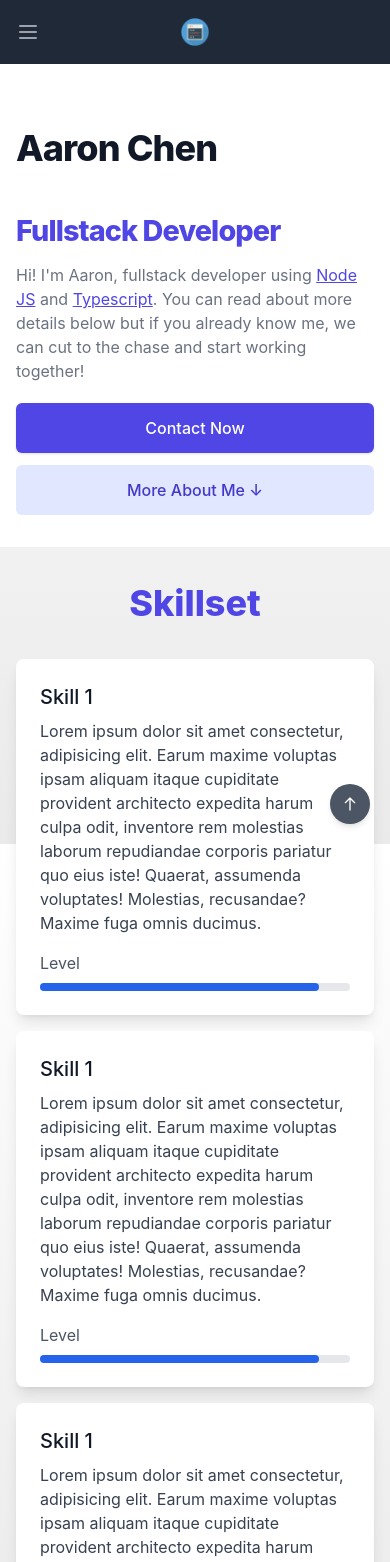
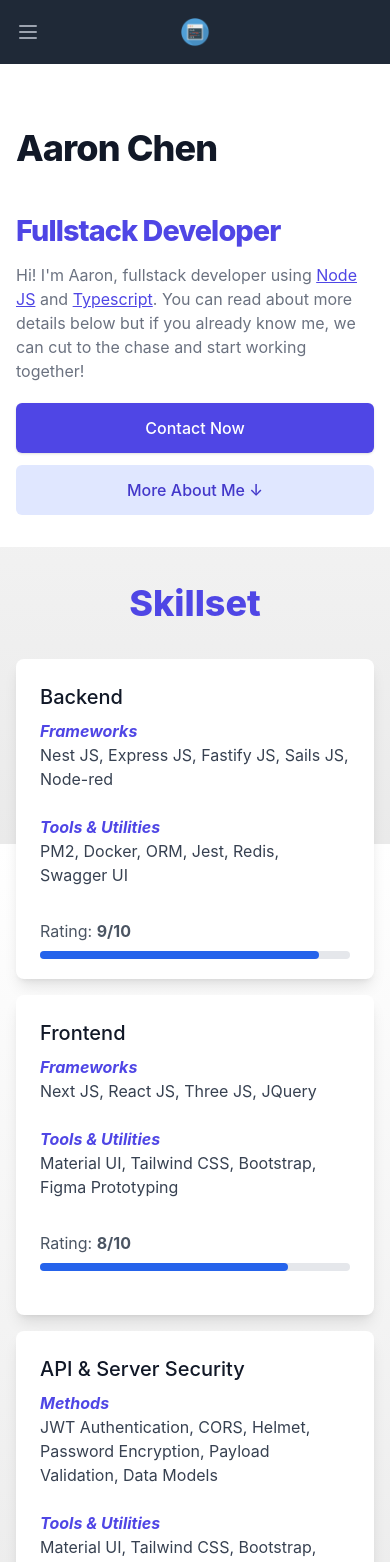
Before and after one commit to Aaronkst/next-js, a Next.js app: page / in a window 390 px wide. Shown: the top 1562 px of the page. Built offline with nearby package versions, Linux system fonts and the light colour scheme; a web font is replaced by a local one.

Commit message:
TODO: Fix Hydration Error

```diff
--- a/src/components/BackToTop.tsx
+++ b/src/components/BackToTop.tsx
@@ -18,9 +18,9 @@ const BackToTop = ({ showButton }: Props): JSX.Element => {
         <button
           onClick={scrollToTop}
           type="button"
-          className="inline-block p-3 bg-gray-600 text-white font-medium text-xs leading-tight uppercase rounded-full shadow-md hover:bg-gray-700 hover:shadow-lg focus:bg-gray-700 focus:shadow-lg focus:outline-none focus:ring-0 active:bg-gray-800 active:shadow-lg transition duration-150 ease-in-out bottom-5 right-5 fixed z-50"
+          className="inline-block p-3 bg-pink-600 text-white font-medium text-xs leading-tight uppercase rounded-full shadow-md hover:bg-pink-700 hover:shadow-lg focus:bg-pink-700 focus:shadow-lg focus:outline-none focus:ring-0 active:bg-pink-800 active:shadow-lg transition duration-150 ease-in-out bottom-5 right-5 fixed z-50"
         >
-          <ArrowUpIcon className="w-4 h-4" />
+          <ArrowUpIcon className="w-7 h-7" />
         </button>
       )}
     </>
--- a/src/components/Card.tsx
+++ b/src/components/Card.tsx
@@ -1,9 +1,14 @@
 import Image, { StaticImageData } from "next/image";
+
+type ISkillDesc = {
+  title: string;
+  text: string;
+};
 
 type ISkillCard = {
   skill: {
     name: string;
-    description: string;
+    description: Array<ISkillDesc>;
     level: number;
   };
   image: string | StaticImageData;
@@ -12,13 +17,13 @@ type ISkillCard = {
 const SkillCard = ({ skill, image }: ISkillCard): JSX.Element => {
   return (
     <div className="flex justify-center">
-      <div className="flex flex-col lg:flex-row w-full rounded-lg bg-white shadow-lg">
+      <div className="flex flex-col lg:flex-row w-full rounded-lg bg-white shadow-lg h-80">
         <div className="hidden lg:block flex-none">
           <Image
             className="rounded-t-lg lg:rounded-none lg:rounded-l-lg"
             src={image}
-            width={200}
-            height={200}
+            width={150}
+            height={150}
             alt=""
           />
         </div>
@@ -27,8 +32,22 @@ const SkillCard = ({ skill, image }: ISkillCard): JSX.Element => {
           <h5 className="text-gray-900 text-xl font-medium mb-2">
             {skill.name}
           </h5>
-          <p className="text-gray-700 text-base mb-4">{skill.description}</p>
-          <p className="text-gray-600 mb-2">Level</p>
+          <p className="text-gray-700 text-base mb-2">
+            {skill.description.map((description, index) => {
+              return (
+                <p key={index}>
+                  <em className="text-indigo-600 font-bold flex items-center">
+                    {description.title}
+                  </em>
+                  <span className="block">{description.text}</span>
+                  <br />
+                </p>
+              );
+            })}
+          </p>
+          <p className="text-gray-600 mb-2">
+            Rating: <strong>{skill.level}/10</strong>
+          </p>
           <div className="w-full bg-gray-200 h-2 rounded-lg">
             <div
               className="bg-blue-600 h-2 rounded-lg"
--- a/src/pages/_app.tsx
+++ b/src/pages/_app.tsx
@@ -8,10 +8,10 @@ function MyApp({ Component, pageProps }: AppProps) {
 
   useEffect(() => {
     window.addEventListener("scroll", () => {
-      if (window.pageYOffset > 300 && !showButton) {
+      if (window.pageYOffset > 300) {
         setShowButton(true);
       } else {
-        if (showButton) setShowButton(false);
+        setShowButton(false);
       }
     });
   }, []);
--- a/src/sections/Skillset.tsx
+++ b/src/sections/Skillset.tsx
@@ -6,46 +6,70 @@ import imgCoding from "../images/coding.png";
 const skillsets = [
   {
     skill: {
-      name: "Skill 1",
-      description:
-        "Lorem ipsum dolor sit amet consectetur, adipisicing elit. Earum maxime voluptas ipsam aliquam itaque cupiditate provident architecto expedita harum culpa odit, inventore rem molestias laborum repudiandae corporis pariatur quo eius iste! Quaerat, assumenda voluptates! Molestias, recusandae? Maxime fuga omnis ducimus.",
+      name: "Backend",
+      description: [
+        {
+          title: "Frameworks",
+          text: "Nest JS, Express JS, Fastify JS, Sails JS, Node-red",
+        },
+        {
+          title: "Tools & Utilities",
+          text: "PM2, Docker, ORM, Jest, Redis, Swagger UI",
+        },
+      ],
       level: 9,
     },
     image: imgCoding,
   },
   {
     skill: {
-      name: "Skill 1",
-      description:
-        "Lorem ipsum dolor sit amet consectetur, adipisicing elit. Earum maxime voluptas ipsam aliquam itaque cupiditate provident architecto expedita harum culpa odit, inventore rem molestias laborum repudiandae corporis pariatur quo eius iste! Quaerat, assumenda voluptates! Molestias, recusandae? Maxime fuga omnis ducimus.",
-      level: 9,
+      name: "Frontend",
+      description: [
+        {
+          title: "Frameworks",
+          text: "Next JS, React JS, Three JS, JQuery",
+        },
+        {
+          title: "Tools & Utilities",
+          text: "Material UI, Tailwind CSS, Bootstrap, Figma Prototyping",
+        },
+      ],
+
+      level: 8,
     },
     image: imgCoding,
   },
   {
     skill: {
-      name: "Skill 1",
-      description:
-        "Lorem ipsum dolor sit amet consectetur, adipisicing elit. Earum maxime voluptas ipsam aliquam itaque cupiditate provident architecto expedita harum culpa odit, inventore rem molestias laborum repudiandae corporis pariatur quo eius iste! Quaerat, assumenda voluptates! Molestias, recusandae? Maxime fuga omnis ducimus.",
-      level: 9,
+      name: "API & Server Security",
+      description: [
+        {
+          title: "Methods",
+          text: "JWT Authentication, CORS, Helmet, Password Encryption, Payload Validation, Data Models",
+        },
+        {
+          title: "Tools & Utilities",
+          text: "Material UI, Tailwind CSS, Bootstrap, Figma Prototyping",
+        },
+      ],
+      level: 8,
     },
     image: imgCoding,
   },
   {
     skill: {
-      name: "Skill 1",
-      description:
-        "Lorem ipsum dolor sit amet consectetur, adipisicing elit. Earum maxime voluptas ipsam aliquam itaque cupiditate provident architecto expedita harum culpa odit, inventore rem molestias laborum repudiandae corporis pariatur quo eius iste! Quaerat, assumenda voluptates! Molestias, recusandae? Maxime fuga omnis ducimus.",
+      name: "Database",
+      description: [
+        {
+          title: "Types & Brands",
+          text: "Mongodb, Firebase Firestore, Postgres SQL, MySQL",
+        },
+        {
+          title: "Tools & Utilities",
+          text: "TypeORM, Data Serialization, Document Models & Methods",
+        },
+      ],
       level: 9,
-    },
-    image: imgCoding,
-  },
-  {
-    skill: {
-      name: "Skill 1",
-      description:
-        "Lorem ipsum dolor sit amet consectetur, adipisicing elit. Earum maxime voluptas ipsam aliquam itaque cupiditate provident architecto expedita harum culpa odit, inventore rem molestias laborum repudiandae corporis pariatur quo eius iste! Quaerat, assumenda voluptates! Molestias, recusandae? Maxime fuga omnis ducimus.",
-      level: 2,
     },
     image: imgCoding,
   },
--- a/src/styles/main.css
+++ b/src/styles/main.css
@@ -734,72 +734,84 @@ video {
   display: none;
 }
 
+.h-7 {
+  height: 1.75rem;
+}
+
+.h-80 {
+  height: 20rem;
+}
+
+.h-2 {
+  height: 0.5rem;
+}
+
+.h-56 {
+  height: 14rem;
+}
+
+.h-3 {
+  height: 0.75rem;
+}
+
+.h-full {
+  height: 100%;
+}
+
+.h-8 {
+  height: 2rem;
+}
+
+.h-5 {
+  height: 1.25rem;
+}
+
+.h-16 {
+  height: 4rem;
+}
+
+.h-6 {
+  height: 1.5rem;
+}
+
 .h-4 {
   height: 1rem;
 }
 
-.h-2 {
-  height: 0.5rem;
-}
-
-.h-56 {
-  height: 14rem;
-}
-
-.h-3 {
-  height: 0.75rem;
-}
-
-.h-full {
-  height: 100%;
-}
-
-.h-8 {
-  height: 2rem;
-}
-
-.h-5 {
-  height: 1.25rem;
-}
-
-.h-16 {
-  height: 4rem;
-}
-
-.h-6 {
-  height: 1.5rem;
+.w-7 {
+  width: 1.75rem;
+}
+
+.w-full {
+  width: 100%;
+}
+
+.w-3 {
+  width: 0.75rem;
+}
+
+.w-8 {
+  width: 2rem;
+}
+
+.w-5 {
+  width: 1.25rem;
+}
+
+.w-6 {
+  width: 1.5rem;
+}
+
+.w-auto {
+  width: auto;
+}
+
+.w-48 {
+  width: 12rem;
 }
 
 .w-4 {
   width: 1rem;
-}
-
-.w-full {
-  width: 100%;
-}
-
-.w-3 {
-  width: 0.75rem;
-}
-
-.w-8 {
-  width: 2rem;
-}
-
-.w-5 {
-  width: 1.25rem;
-}
-
-.w-6 {
-  width: 1.5rem;
-}
-
-.w-auto {
-  width: auto;
-}
-
-.w-48 {
-  width: 12rem;
 }
 
 .max-w-7xl {
@@ -947,9 +959,9 @@ video {
   border-color: transparent;
 }
 
-.bg-gray-600 {
+.bg-pink-600 {
   --tw-bg-opacity: 1;
-  background-color: rgb(75 85 99 / var(--tw-bg-opacity));
+  background-color: rgb(219 39 119 / var(--tw-bg-opacity));
 }
 
 .bg-white {
@@ -1119,16 +1131,16 @@ video {
   font-weight: 500;
 }
 
+.font-bold {
+  font-weight: 700;
+}
+
 .font-semibold {
   font-weight: 600;
 }
 
 .font-extrabold {
   font-weight: 800;
-}
-
-.font-bold {
-  font-weight: 700;
 }
 
 .uppercase {
@@ -1158,6 +1170,11 @@ video {
   color: rgb(55 65 81 / var(--tw-text-opacity));
 }
 
+.text-indigo-600 {
+  --tw-text-opacity: 1;
+  color: rgb(79 70 229 / var(--tw-text-opacity));
+}
+
 .text-gray-600 {
   --tw-text-opacity: 1;
   color: rgb(75 85 99 / var(--tw-text-opacity));
@@ -1171,11 +1188,6 @@ video {
 .text-gray-300 {
   --tw-text-opacity: 1;
   color: rgb(209 213 219 / var(--tw-text-opacity));
-}
-
-.text-indigo-600 {
-  --tw-text-opacity: 1;
-  color: rgb(79 70 229 / var(--tw-text-opacity));
 }
 
 .text-gray-500 {
@@ -1276,14 +1288,19 @@ a {
           backdrop-filter: blur(30px);
 }
 
+.hover\:bg-pink-700:hover {
+  --tw-bg-opacity: 1;
+  background-color: rgb(190 24 93 / var(--tw-bg-opacity));
+}
+
+.hover\:bg-white:hover {
+  --tw-bg-opacity: 1;
+  background-color: rgb(255 255 255 / var(--tw-bg-opacity));
+}
+
 .hover\:bg-gray-700:hover {
   --tw-bg-opacity: 1;
   background-color: rgb(55 65 81 / var(--tw-bg-opacity));
-}
-
-.hover\:bg-white:hover {
-  --tw-bg-opacity: 1;
-  background-color: rgb(255 255 255 / var(--tw-bg-opacity));
 }
 
 .hover\:bg-indigo-700:hover {
@@ -1317,9 +1334,9 @@ a {
   outline-offset: 2px;
 }
 
-.focus\:bg-gray-700:focus {
+.focus\:bg-pink-700:focus {
   --tw-bg-opacity: 1;
-  background-color: rgb(55 65 81 / var(--tw-bg-opacity));
+  background-color: rgb(190 24 93 / var(--tw-bg-opacity));
 }
 
 .focus\:no-underline:focus {
@@ -1359,9 +1376,9 @@ a {
   --tw-ring-color: rgb(255 255 255 / var(--tw-ring-opacity));
 }
 
-.active\:bg-gray-800:active {
+.active\:bg-pink-800:active {
   --tw-bg-opacity: 1;
-  background-color: rgb(31 41 55 / var(--tw-bg-opacity));
+  background-color: rgb(157 23 77 / var(--tw-bg-opacity));
 }
 
 .active\:shadow-lg:active {
--- a/tailwind.config.js
+++ b/tailwind.config.js
@@ -2,11 +2,7 @@
 const defaultTheme = require("tailwindcss/defaultTheme");
 
 module.exports = {
-  content: [
-    "./src/pages/**/*.tsx",
-    "./src/components/**/*.tsx",
-    "./src/sections/**/*.tsx",
-  ],
+  content: ["./src/**/*.tsx"],
   theme: {
     extend: {
       fontFamily: {
```
